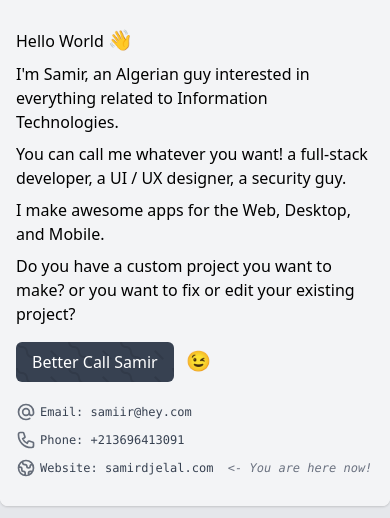
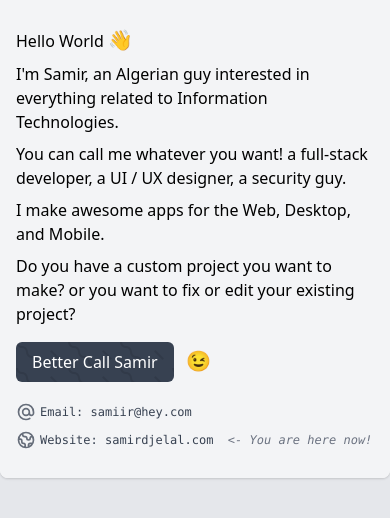
Before and after one commit to SamirDjelal/samirdjelal.github.io, a plain HTML site: page index.html in a window 390 px wide. Shown: the part 527-1045 px from the top of the page. After the commit the page ends 1017 px from the top, so only its background shows below. Drawn offline with nearby package versions, Linux system fonts and the light colour scheme.

Commit message:
image, and phone removed

```diff
--- a/index.html
+++ b/index.html
@@ -47,13 +47,6 @@
 			<p class="mb-2 font-mono text-xs text-gray-700 flex items-center">
 				<svg class="w-5 h-5 mr-1 opacity-75" fill="none" stroke="currentColor" viewBox="0 0 24 24" xmlns="http://www.w3.org/2000/svg">
 					<path stroke-linecap="round" stroke-linejoin="round" stroke-width="2"
-					      d="M3 5a2 2 0 012-2h3.28a1 1 0 01.948.684l1.498 4.493a1 1 0 01-.502 1.21l-2.257 1.13a11.042 11.042 0 005.516 5.516l1.13-2.257a1 1 0 011.21-.502l4.493 1.498a1 1 0 01.684.949V19a2 2 0 01-2 2h-1C9.716 21 3 14.284 3 6V5z"></path>
-				</svg>
-				Phone: +213696413091
-			</p>
-			<p class="mb-2 font-mono text-xs text-gray-700 flex items-center">
-				<svg class="w-5 h-5 mr-1 opacity-75" fill="none" stroke="currentColor" viewBox="0 0 24 24" xmlns="http://www.w3.org/2000/svg">
-					<path stroke-linecap="round" stroke-linejoin="round" stroke-width="2"
 					      d="M3.055 11H5a2 2 0 012 2v1a2 2 0 002 2 2 2 0 012 2v2.945M8 3.935V5.5A2.5 2.5 0 0010.5 8h.5a2 2 0 012 2 2 2 0 104 0 2 2 0 012-2h1.064M15 20.488V18a2 2 0 012-2h3.064M21 12a9 9 0 11-18 0 9 9 0 0118 0z"></path>
 				</svg>
 				Website: samirdjelal.com <span class="italic text-gray-500">&nbsp; <- You are here now!</span>
```
Also changed, not shown: image.jpg.
